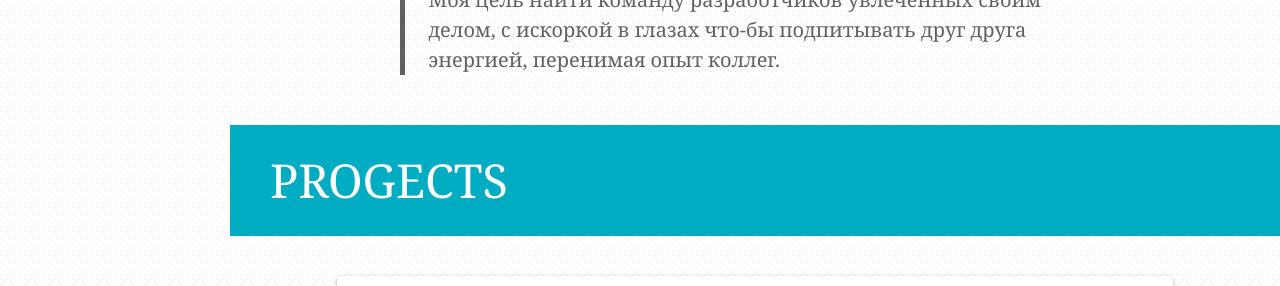
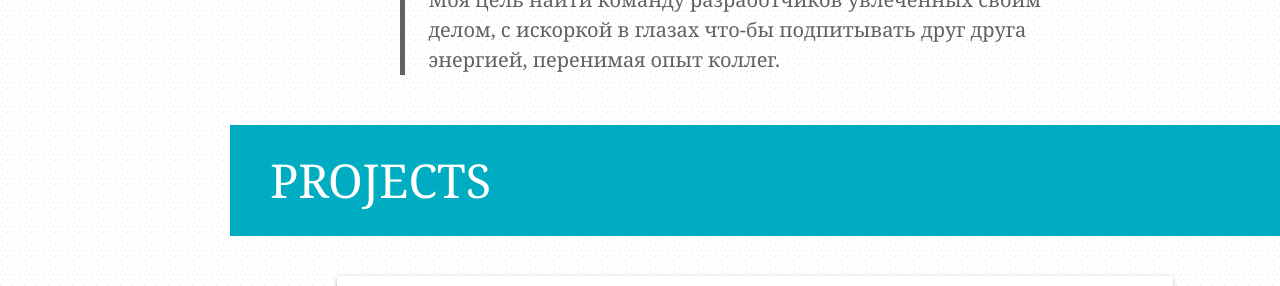
Before and after one commit to illusionoff/portfolio, a React (Create React App) app in the folder client/: page / in a window 1280 px wide. Shown: the part 1480-1766 px from the top of the page. Built offline with nearby package versions, Linux system fonts and the light colour scheme.

Commit message:
write to me, preparation test deploy server

```diff
--- a/client/src/components/Projects.js
+++ b/client/src/components/Projects.js
@@ -16,7 +16,7 @@ export const Projects = () => {
 
     return (
         <>
-            <h3 className="page-title white-text">Progects</h3>
+            <h3 className="page-title white-text">Projects</h3>
             <div className="container">
                 <div className="card">
                     <div className="card-content">
--- a/client/src/components/WriteMe.js
+++ b/client/src/components/WriteMe.js
@@ -35,7 +35,7 @@ export const WriteMe = () => {
     return (
         <>
             <div>
-                <h3 className="page-title white-text">Write me</h3>
+                <h3 className="page-title white-text">Write to me</h3>
                 <div className="container">
                     <div className="card  blue darken-1 black-text">
                         <div className="card-content white-text">
--- a/client/src/index.css
+++ b/client/src/index.css
@@ -49,7 +49,7 @@ main {
     line-height: 56px !important;
   }
 
-  #Projectss .col.s12.m10.link.text {
+  #Projects .col.s12.m10.link.text {
     text-align: left;
   }
 
@@ -315,6 +315,7 @@ a.hoverline:hover {
   .sidenav li>a.intro-mobile {
     /* padding-left: 40px; */
     /* line-height: 2; */
+    color: #00acc1;
     font-style: italic;
     font-size: 22px;
     padding-bottom: 86px;
@@ -365,6 +366,7 @@ a.hoverline:hover {
 #Projects .card-title {
   text-align: center;
   }
+
 
 }
 
```
Also changed, not shown: 2 other files (tests, documents, lock files or other folders).
